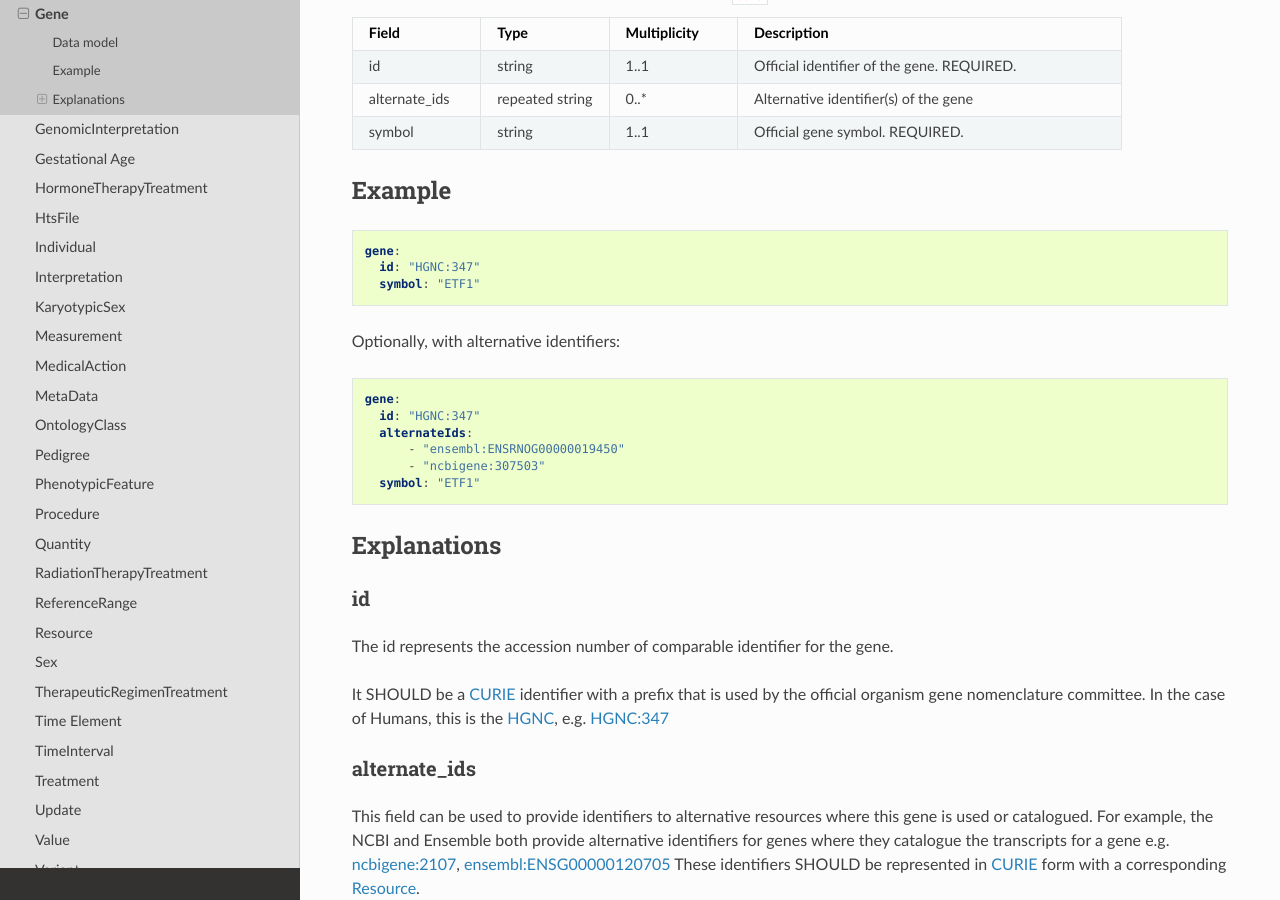
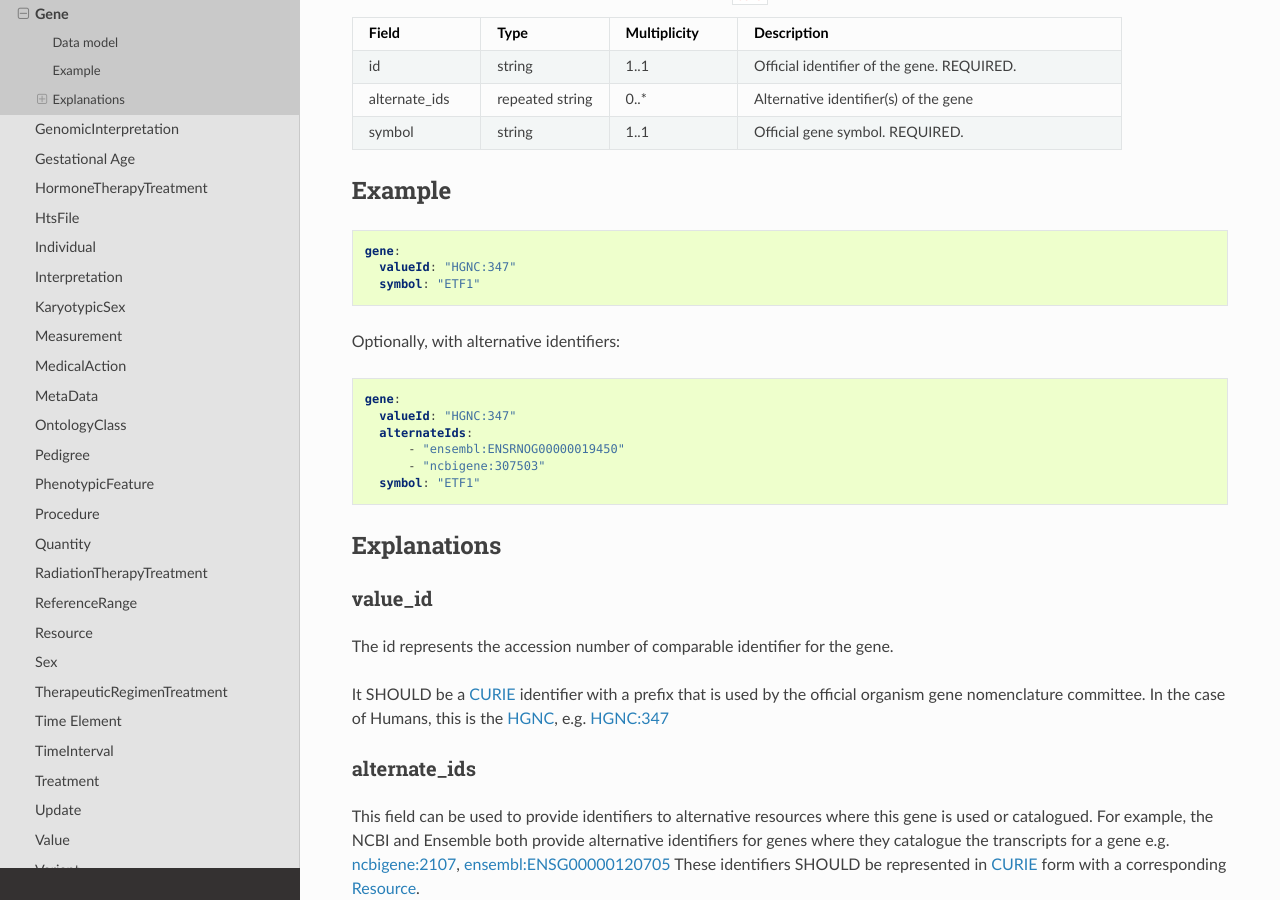
Before and after one commit to phenopackets/phenopacket-schema, a Sphinx documentation site: the page built from docs/gene.rst, in a window 1280 px wide and 900 px high, scrolled down 337 px. Built offline with Sphinx 7.4.7 and the Read the Docs theme 2.0.0, drawn with Linux system fonts in a browser that asks for light colours; pages that are not in the unit, such as notebooks, are missing from menus; some of the changed lines change nothing that is shown.

Commit message:
Update gene.rst doc

```diff
--- a/docs/gene.rst
+++ b/docs/gene.rst
@@ -40,7 +40,7 @@ Example
 .. code-block:: yaml
 
   gene:
-    id: "HGNC:347"
+    valueId: "HGNC:347"
     symbol: "ETF1"
 
 Optionally, with alternative identifiers:
@@ -48,7 +48,7 @@ Optionally, with alternative identifiers:
 .. code-block:: yaml
 
   gene:
-    id: "HGNC:347"
+    valueId: "HGNC:347"
     alternateIds:
         - "ensembl:ENSRNOG00000019450"
         - "ncbigene:307503"
@@ -57,8 +57,8 @@ Optionally, with alternative identifiers:
 Explanations
 ############
 
-id
-~~
+value_id
+~~~~~~~~
 The id represents the accession number of comparable identifier for the gene.
 
 It SHOULD be a :ref:`rstcurie` identifier with a prefix that is used by the official organism gene nomenclature committee. In
```
